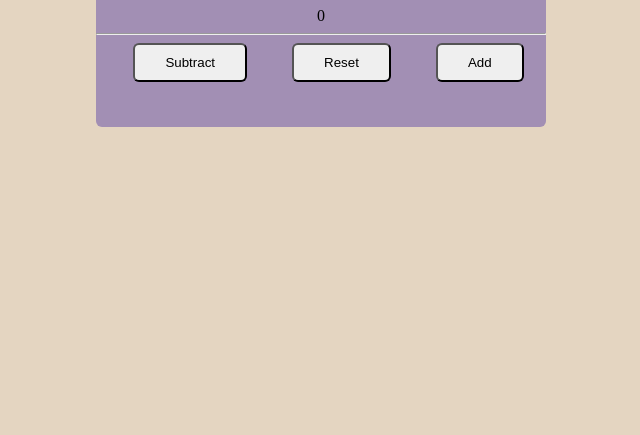
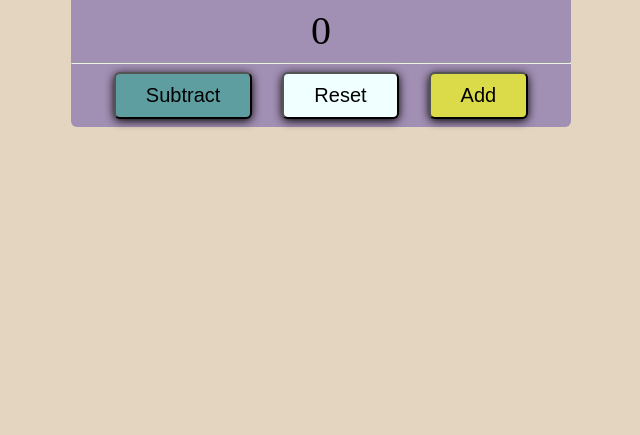
Before and after one commit to LaimaLP/Manto-counteris, a plain HTML site: page index.html in a window 1280 px wide. Shown: the part 381-816 px from the top of the page, without its empty margins (319-959 px from the left). Drawn offline with Linux system fonts and the light colour scheme.

Commit message:
style update

```diff
--- a/style.css
+++ b/style.css
@@ -11,7 +11,7 @@ background-color: rgb(228, 213, 193);
 
 .conteiner{
     background-color: rgb(162, 143, 180);
-    width: 450px;
+    width: 500px;
     height: 200px;
     text-align: center;
     border-radius: 6px;
@@ -31,11 +31,25 @@ h1{
   gap: 30px;
 }
 
-
+span{
+    font-size: 40px;
+}
 
 button{
     padding: 10px 30px;
     border-radius: 6px;
     cursor: pointer;
-    margin-left: 15px;
+
+font-size: 20px;
+box-shadow: 0 2px 10px;
 }
+
+.subtract{
+background-color: cadetblue;
+}
+.reset{
+    background-color: azure;
+}
+.add{
+    background-color: rgb(219, 219, 74);
+}
```
